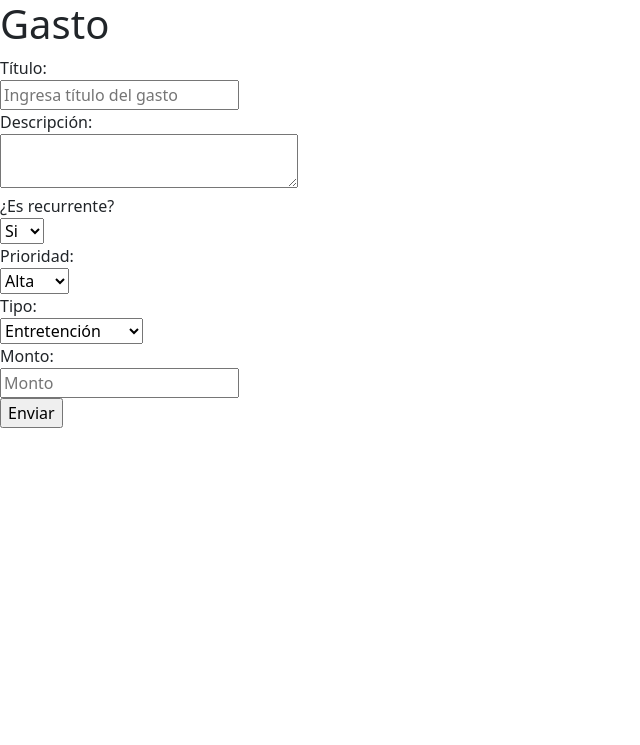
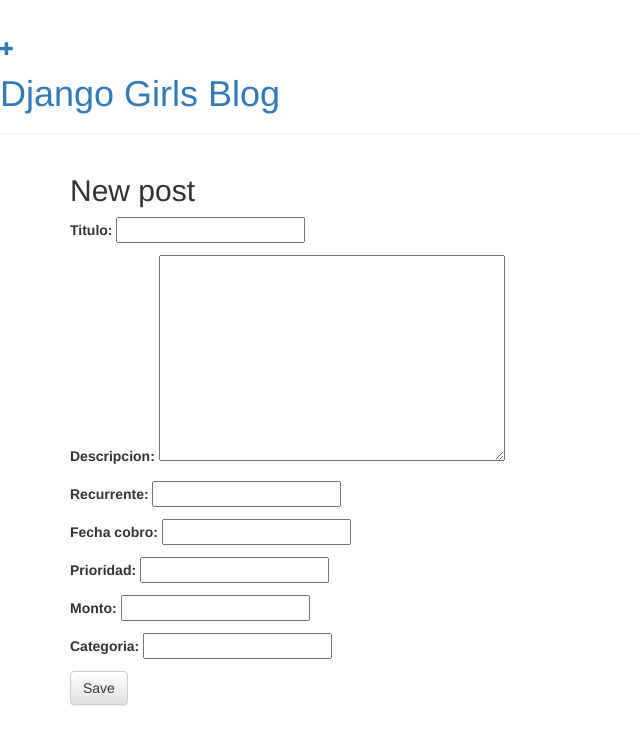
Before and after one commit to DCC-CC4401/2022-2-Grupo-10, a Django app: page /gastos/new in a window 1280 px wide. Shown: the top 745 px of the page, without its empty margins (0-640 px from the left). Run offline with Django 3.2, Linux system fonts and the light colour scheme; some libraries are stand-ins or nearby versions.

Commit message:
Arreglo de form

```diff
--- /dev/null
+++ b/aplicacion/templates/aplicacion/GastosForm.html
@@ -0,0 +1,11 @@
+
+
+{% extends 'aplicacion/base.html' %}
+
+{% block content %}
+    <h2>New post</h2>
+    <form method="POST" class="post-form">{% csrf_token %}
+        {{ form.as_p }}
+        <button type="submit" class="save btn btn-default">Save</button>
+    </form>
+{% endblock %}
--- a/aplicacion/templates/aplicacion/base.html
+++ b/aplicacion/templates/aplicacion/base.html
@@ -9,13 +9,14 @@
     </head>
     <body>
         <div class="page-header">
+            <a href="{% url 'gastos_new' %}" class="top-menu"><span class="glyphicon glyphicon-plus"></span></a>
             <h1><a href="/">Django Girls Blog</a></h1>
         </div>
         <div class="content container">
             <div class="row">
                 <div class="col-md-8">
-                {% block content %}
-                {% endblock %}
+                    {% block content %}
+                    {% endblock %}
                 </div>
             </div>
         </div>
--- a/aplicacion/templates/aplicacion/gasto_formulario.html
+++ /dev/null
@@ -1,48 +0,0 @@
-<!DOCTYPE html>
-<html lang="en">
-<head>
-    <meta charset="UTF-8">
-    <!-- <meta http-equiv="X-UA-Compatible" content="IE=edge"> -->
-    <link rel="stylesheet" href="style.css">
-    <link href="https://cdn.jsdelivr.net/npm/bootstrap@5.0.2/dist/css/bootstrap.min.css" rel="stylesheet" integrity="sha384-EVSTQN3/azprG1Anm3QDgpJLIm9Nao0Yz1ztcQTwFspd3yD65VohhpuuCOmLASjC" crossorigin="anonymous">
-    <meta name="viewport" content="width=device-width, initial-scale=1.0">
-    <title>Formulario Ingresos/Gastos</title>
-
-</head>
-
-<body>
-    <div class="solicitud">
-    <h1>Gasto</h1>
-    <div class="formulario">
-        <form action="" method ="post">
-            <label for="titulo">Título:</label><br>
-            <input type="text" placeholder="Ingresa título del gasto" id="titulo" minlength="5" maxlength="20" name ="nombre" required> <br>
-            <label for="descripcion">Descripción:</label><br>
-            <textarea name="descripciontext" cols="30" rows="2" maxlength="100"></textarea><br>
-            <label for="recurrencia">¿Es recurrente?</label><br>
-            <select name="recurrencia" required>
-                <option value="1">Si</option>
-                <option value="2">No</option>
-            </select><br>
-            <label for="prioridad">Prioridad:</label><br>
-            <select name="prioridad" required>
-                <option value="1">Alta</option>
-                <option value="2">Media</option>
-                <option value="3">Baja</option>
-            </select><br>
-            <label for="tipo">Tipo:</label><br>
-            <select name="tipo" required>
-                <option value="1">Entretención</option>
-                <option value="2">Transporte</option>
-                <option value="3">Alimento</option>
-                <option value="4">Cuentas básicas</option>
-                <option value="5">Dividendo</option>
-            </select><br>
-            <label for="monto">Monto:</label><br>
-            <input type="int" placeholder="Monto" id="monto" minlength="2" maxlength="10" name ="monto" required> <br>
-            <input type="submit" value="Enviar">
-        </form>
-    </div>
-</div>
-</body>
-</html>
--- a/aplicacion/views.py
+++ b/aplicacion/views.py
@@ -9,7 +9,7 @@
 
 # Create your views here.
 def gastos_list(request):
-    gastos_o = gastos.objects.filter(fecha_cobro=timezone.now()).order_by('fecha_cobro')
+    gastos_o = gastos.objects.all()
     return render(request, 'aplicacion/gastos_list.html', {'gastos_o' :gastos_o})
 
 
@@ -32,5 +32,5 @@
 
 
     else:
-        form = GastosForm ()
-    return render(request, 'aplicacion/gasto_formulario.html', {'form': form})
+        form = GastosForm()
+    return render(request, 'aplicacion/GastosForm.html', {'form': form})
```
Also changed, not shown: aplicacion/templates/aplicacion/gastos_detail.html (+9 -11 lines), db.sqlite3.
